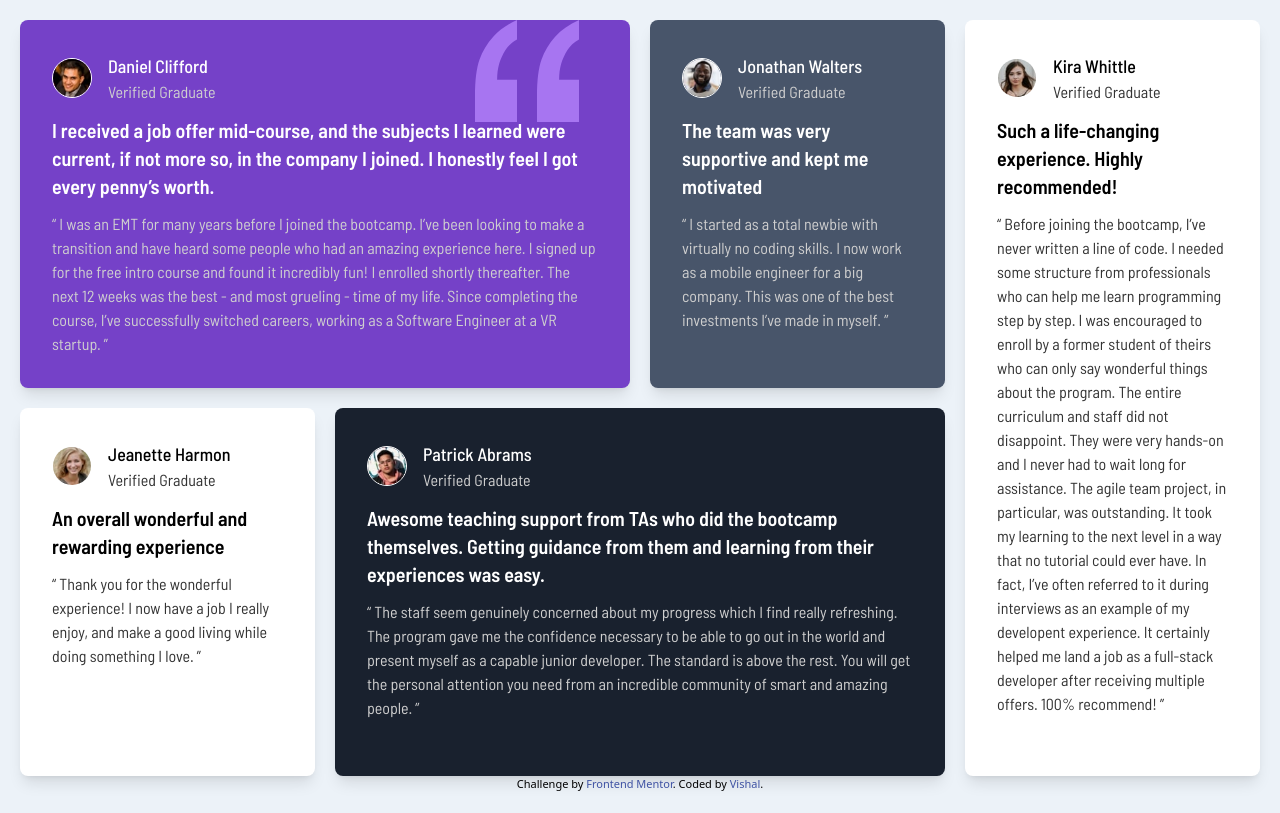
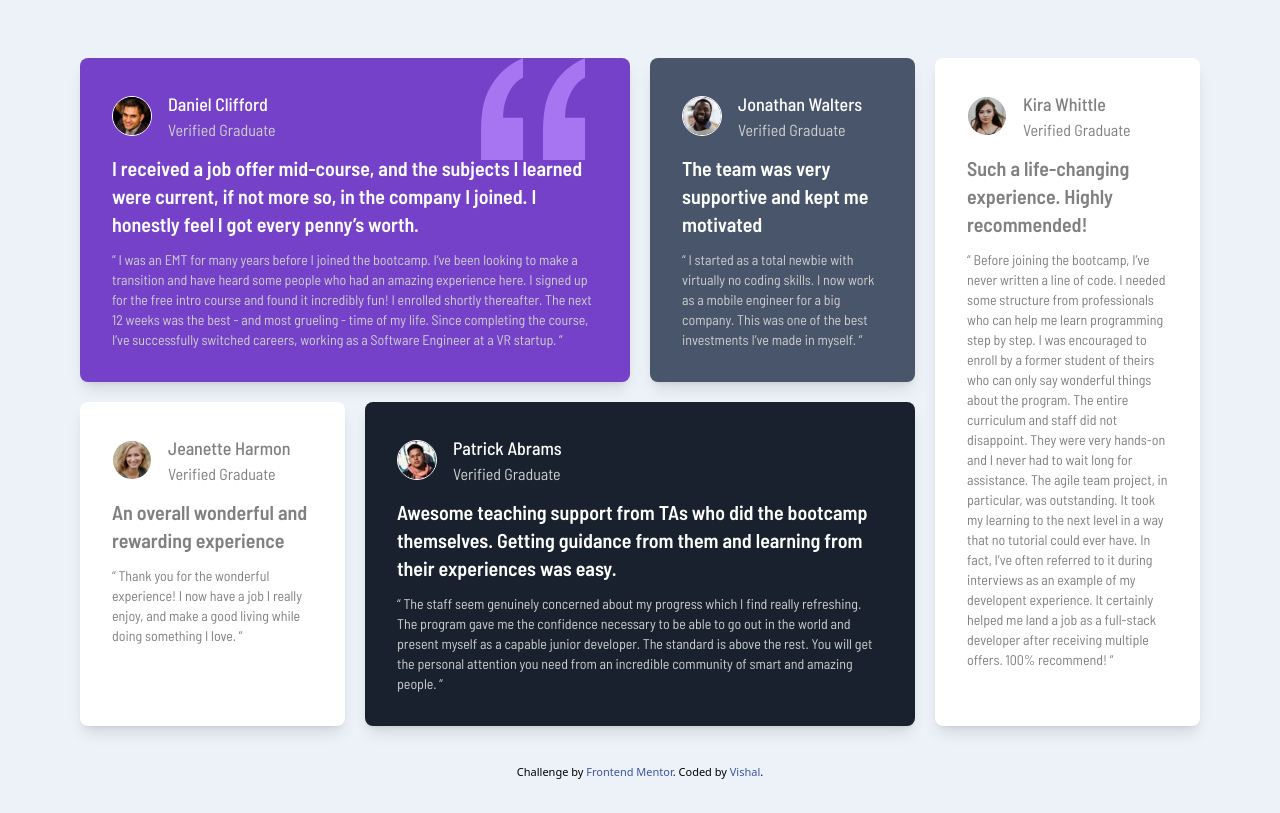
Before and after one commit to vb8146649/testimonials-card, a plain HTML site: page index.html in a window 1280 px wide. Drawn offline with Linux system fonts and the light colour scheme.

Commit message:
made it smaller and font color fixed from black to grey

```diff
--- a/index.html
+++ b/index.html
@@ -30,7 +30,7 @@
 
 <body class="p-5 min-h-screen flex flex-col bg-[hsl(210,46%,95%)]">
   <main class="flex-grow flex justify-center items-center ">
-    <div class="font-barlow grid lg:grid-cols-4 lg:max-w-[80rem]  lg:grid-rows-2 gap-5 " id="card-section">
+    <div class="font-barlow grid lg:grid-cols-4 lg:max-w-[70rem] lg:grid-rows-2 gap-5 " id="card-section">
       <div class="bg-[hsl(263,55%,52%)] bg-[url('images/bg-pattern-quotation.svg')] bg-[90%_0px] bg-no-repeat text-[hsl(0,0%,81%)] lg:row-span-1 lg:col-start-1 lg:col-span-2 p-8 rounded-lg shadow-lg ">
         <div class="flex flex-row items-center">
           <img src="images/image-daniel.jpg" class="me-4 w-10 rounded-full border  border-white" alt="">
@@ -43,7 +43,7 @@
           I received a job offer mid-course, and the subjects I learned were current, if not more so,
           in the company I joined. I honestly feel I got every penny’s worth.
         </h2>
-        <blockquote class="mt-3">
+        <blockquote class="mt-3 text-sm">
           “ I was an EMT for many years before I joined the bootcamp. I’ve been looking to make a
           transition and have heard some people who had an amazing experience here. I signed up
           for the free intro course and found it incredibly fun! I enrolled shortly thereafter.
@@ -62,23 +62,23 @@
 
         <h2 class="mt-3 text-xl font-semibold text-white">The team was very supportive and kept me motivated</h2>
 
-        <blockquote class="mt-3">
+        <blockquote class="mt-3 text-sm">
           “ I started as a total newbie with virtually no coding skills. I now work as a mobile engineer
           for a big company. This was one of the best investments I’ve made in myself. ”
         </blockquote>
       </div>
-      <div class="p-8 rounded-lg shadow-lg text-[hsl(0,0%,20%)] bg-white lg:row-start-2 lg:row-span-1 lg:col-start-1 lg:col-span-1 ">
+      <div class="p-8 rounded-lg shadow-lg text-[hsl(0,0%,50%)] bg-white lg:row-start-2 lg:row-span-1 lg:col-start-1 lg:col-span-1 ">
         <div class="flex flex-row items-center">
           <img src="images/image-jeanette.jpg" class="inline-block me-4 w-10 rounded-full border border-white" alt="">
           <p>
-            <span class="font-medium block text-lg text-black">Jeanette Harmon</span>
+            <span class="font-medium block text-lg ">Jeanette Harmon</span>
             Verified Graduate
           </p>
         </div>
 
-        <h2 class="mt-3 text-xl font-semibold text-black">An overall wonderful and rewarding experience</h2>
+        <h2 class="mt-3 text-xl font-semibold ">An overall wonderful and rewarding experience</h2>
 
-        <blockquote class="mt-3">
+        <blockquote class="mt-3 text-sm">
           “ Thank you for the wonderful experience! I now have a job I really enjoy, and make a good living
           while doing something I love. ”
         </blockquote>
@@ -97,25 +97,25 @@
           learning from their experiences was easy.
         </h2>
 
-        <blockquote class="mt-3">
+        <blockquote class="mt-3 text-sm">
           “ The staff seem genuinely concerned about my progress which I find really refreshing. The program
           gave me the confidence necessary to be able to go out in the world and present myself as a capable
           junior developer. The standard is above the rest. You will get the personal attention you need from
           an incredible community of smart and amazing people. ”
         </blockquote>
       </div>
-      <div class="p-8 rounded-lg text-[hsl(0,0%,20%)] shadow-lg bg-white lg:row-span-2 ">
+      <div class="p-8 rounded-lg text-[hsl(0,0%,50%)] shadow-lg bg-white lg:row-span-2 ">
         <div class="flex flex-row items-center">
           <img src="images/image-kira.jpg" class="inline-block me-4 w-10 rounded-full border border-white" alt="">
           <p>
-            <span class="font-medium block text-lg text-black">Kira Whittle</span>
+            <span class="font-medium block text-lg ">Kira Whittle</span>
             Verified Graduate
           </p>
         </div>
 
-        <h2 class="mt-3 text-xl font-semibold text-black">Such a life-changing experience. Highly recommended!</h2>
+        <h2 class="mt-3 text-xl font-semibold ">Such a life-changing experience. Highly recommended!</h2>
 
-        <blockquote class="mt-3">
+        <blockquote class="mt-3 text-sm">
           “ Before joining the bootcamp, I’ve never written a line of code. I needed some structure from
           professionals who can help me learn programming step by step. I was encouraged to enroll by a former
           student of theirs who can only say wonderful things about the program. The entire curriculum and staff
```
Also changed, not shown: output.css.
